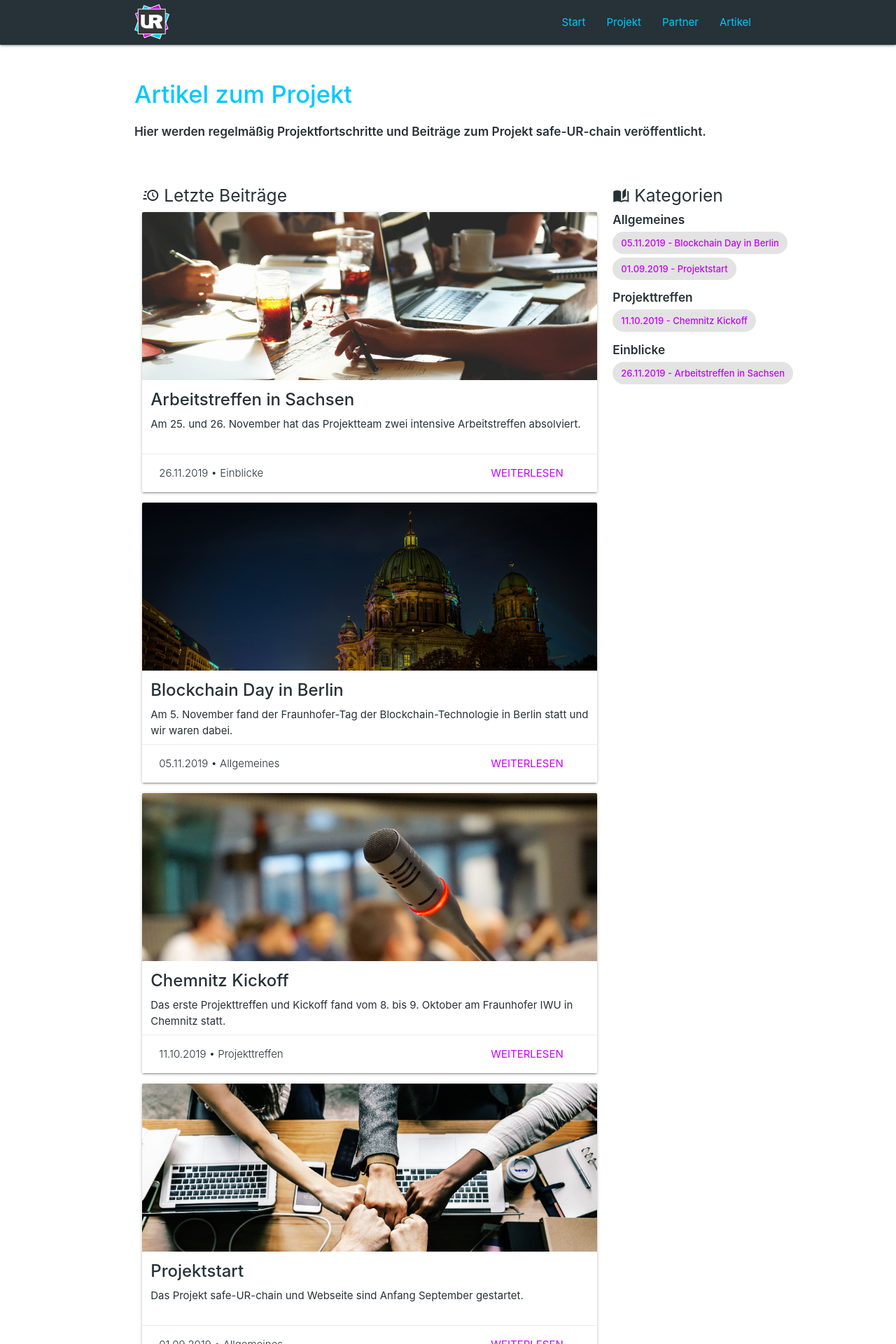
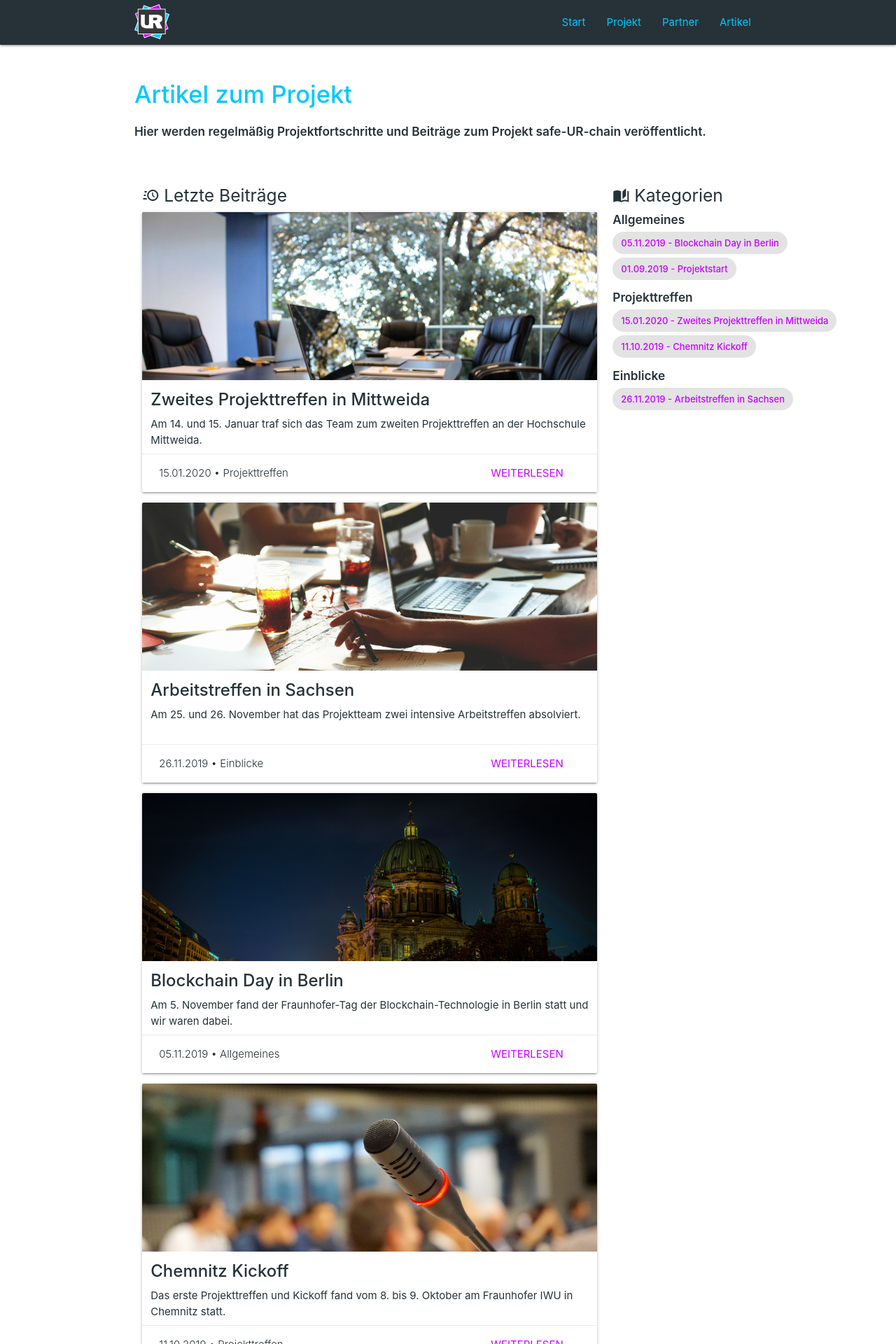
Before and after one commit to safe-UR-chain/safe-ur-chain.github.io, a Jekyll site: the page built from articles.html, in a window 1280 px wide. Shown: the top 1920 px of the page at 70% size. Built offline with Jekyll 4.4.1, drawn with Linux system fonts in a browser that asks for light colours; nearby versions of some CDN libraries; some of the changed lines change nothing that is shown.

Commit message:
upload of second project meeting post

```diff
--- /dev/null
+++ b/_posts/2020-01-15-Projekttreffen-2.md
@@ -0,0 +1,39 @@
+---
+layout: post
+author: Adrian Singer
+title: Zweites Projekttreffen in Mittweida
+description: Am 14. und 15. Januar traf sich das Team zum zweiten Projekttreffen an der Hochschule Mittweida.
+categories: Projekttreffen
+image: /assets/img/posts/projekttreffen_2_banner.jpg
+---
+
+Der fünfte Projektmonat neigt sich dem Ende. Also haben sich die Partner des Verbundprojekts am 14. Januar 2020 an der Hochschule Mittweida getroffen, um sich mit dem Projektträger über die Arbeitsfortschritte auszutauschen. Am Tag darauf kamen die Teilnehmer am Fraunhofer IWU in Dresden zu einem weiteren Arbeitstreffen zusammen.
+
+##### Fortschritt des Projekts
+
+Die Partner haben in der letzten Arbeitsperiode zahlreiche Anforderungen und Ist-Stände für die geplanten Anwendungsfälle erfasst und dokumentiert. Hier zeigte sich, wie umfassend und komplex die Arbeitsabläufe bei [VITESCO](https://www.vitesco-technologies.com/de/) und [XENON](https://www.xenon-automation.com/de/) tatsächlich sind.
+Zeitgleich konnte eine detaillierte Architektur für das Blockchain-basierte Netzwerk entworfen werden, in der Hard- und Softwarekomponenten spezifiziert wurden.
+
+Auch die Technologen und Maschinenbauer konnten zum Projekttreffen viel neues Wissen sammeln. Michael Meisel, Mitarbeiter des [BCCM](https://blockchain.hs-mittweida.de/), stellte in einem Blockchain "Crashkurs" sehr anschaulich vor, wie die Technologie funktioniert und was wir im Projetk davon erwarten können. Die angeregten Zwischenfragen und Aha-Momente zeigten das große Interesse der Partner.
+
+##### Arbeit an Schutzzielen der Informationssicherheit
+
+Um strukturiert vorzugehen, entschied sich das Team zunächst die Arbeitsabläufe der Anwendungspartner einzugrenzen. Für relevante Abläufe, wie Maschinenbedienung, Service-Fälle oder den Datenfluss entlang einer Wertschöpfungskette, wurden zuerst `alle Prozesse erfasst`. Im nachfolgenden Schritt wurden die `Prozesse markiert`, die im Sinne des safe-UR-chain Projekts weiterentwickelt werden sollen. Für diese ausgewählten Vertreter werden nun bedeutende Merkmale der `Informationssicherheit` dokumentiert und daraus die `Schutzziele` für das angestrebte Forschungsergebnis abgeleitet.
+
+<div class="mermaid hide-on-small-only">
+graph LR
+    A[Prozesse erfassen] --> B[Markieren]
+    B --> C[Informationssicherheit]
+    C --> D[Schutzziele]
+</div>
+
+<div class="mermaid hide-on-med-and-up">
+graph TB
+    A[Prozesse erfassen] --> B[Markieren]
+    B --> C[Informationssicherheit]
+    C --> D[Schutzziele]
+</div>
+
+##### Fazit
+
+Die bisherigen Arbeitsstände sind vielversprechend und so wird die Analysephase planmäßig bis Erreichen des ersten Meilensteins im Ende Mai abgeschlossen. In den nächsten Wochen werden erste Versuche zur Überprüfung der Konzepte erfolgen. Der Koordinator bedankt sich bei allen Beteiligten für die gute Zusammenarbeit und freut sich auf das nächste Verbundtreffen.
--- a/assets/css/format.css
+++ b/assets/css/format.css
@@ -42,3 +42,6 @@ pre {
   padding: 10px;
   overflow: auto;
 }
+foreignObject {
+  text-align: center;
+}
```
Also changed, not shown: assets/img/posts/projekttreffen_2_banner.jpg (added).
